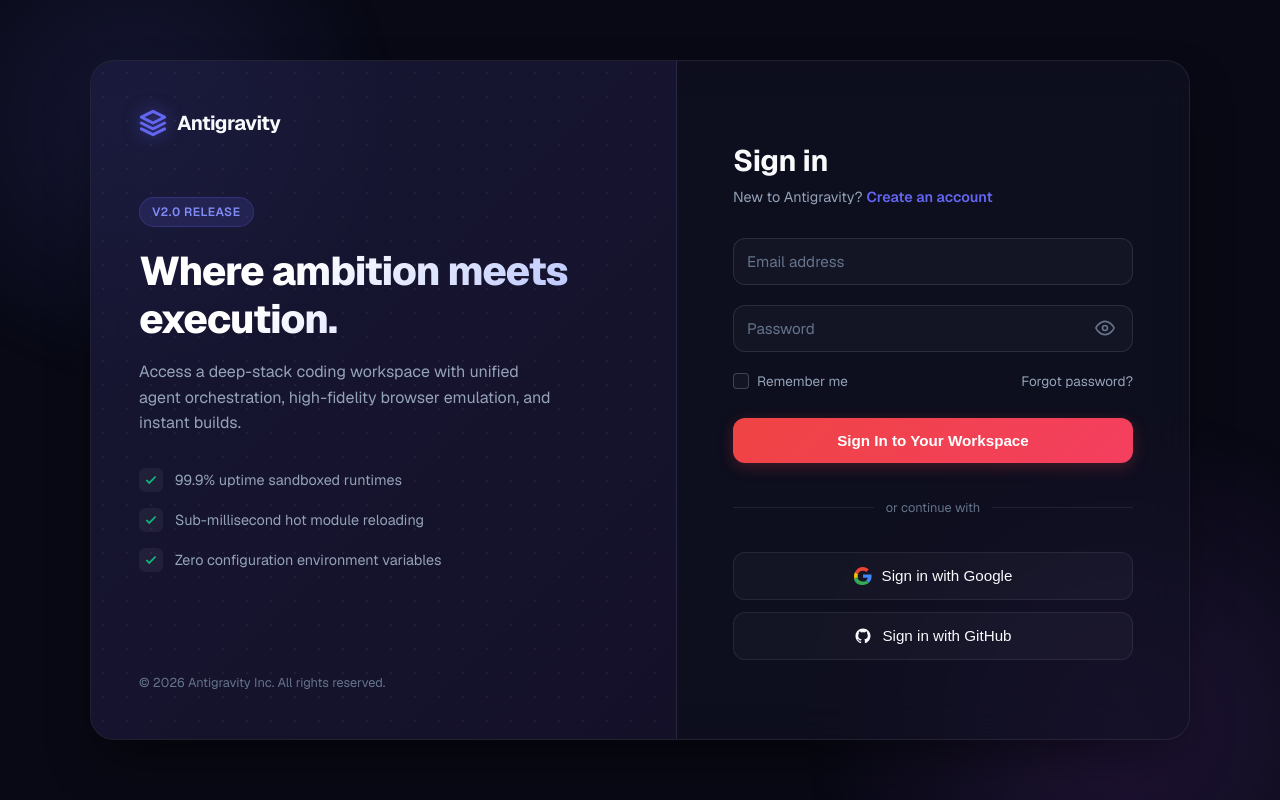
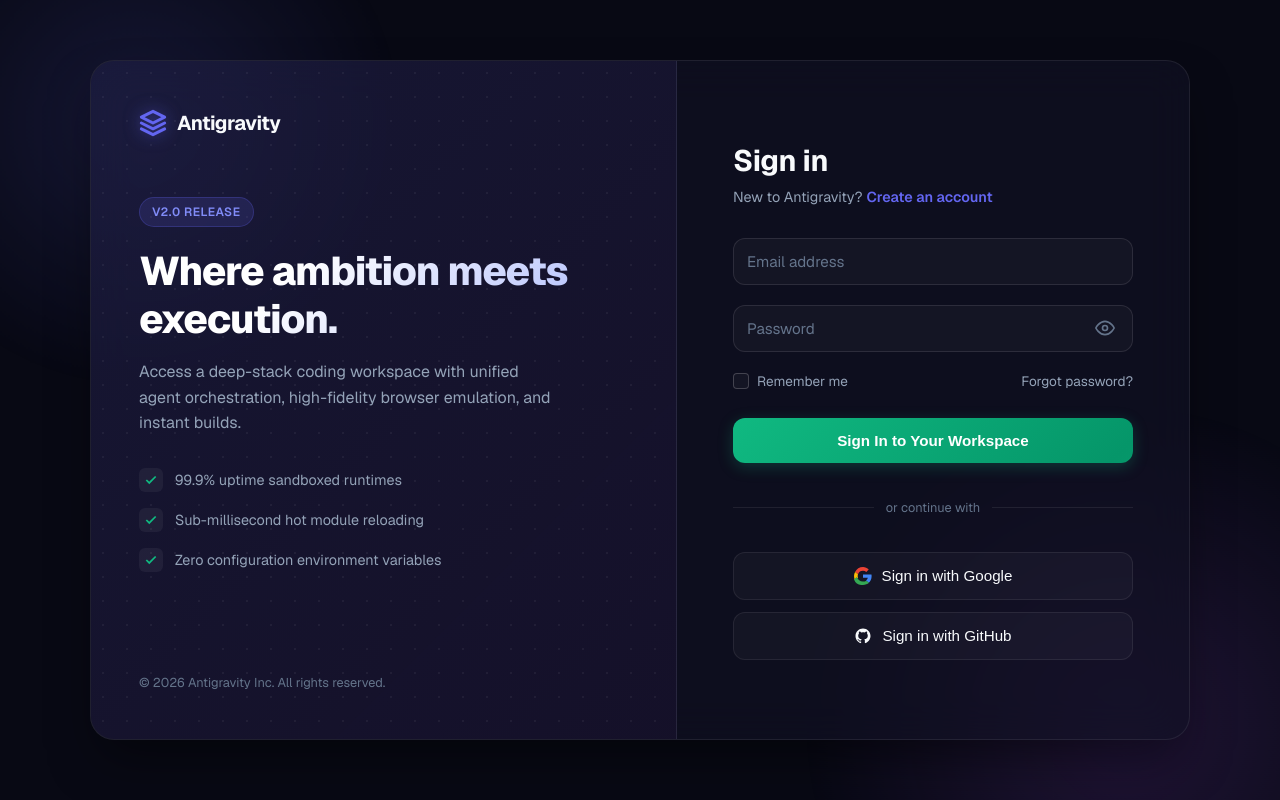
Before and after one commit to kruthikRgowda/chicken, a Next.js app: page /login in a window 1280 px wide. Built offline with nearby package versions, Linux system fonts and the light colour scheme.

Commit message:
style: change login button color from red to green

```diff
--- a/src/app/auth.module.css
+++ b/src/app/auth.module.css
@@ -421,10 +421,10 @@
   transform: translateY(0);
 }
 
-.submitButtonRed {
+.submitButtonGreen {
   margin-top: 8px;
   padding: 14px 20px;
-  background: linear-gradient(135deg, #ef4444 0%, #f43f5e 50%, #ef4444 100%);
+  background: linear-gradient(135deg, #10b981 0%, #059669 50%, #10b981 100%);
   background-size: 200% auto;
   border: none;
   border-radius: 12px;
@@ -432,7 +432,7 @@
   font-weight: 600;
   font-size: 0.95rem;
   cursor: pointer;
-  box-shadow: 0 4px 15px rgba(239, 68, 68, 0.25);
+  box-shadow: 0 4px 15px rgba(16, 185, 129, 0.25);
   transition: var(--transition-smooth);
   display: flex;
   align-items: center;
@@ -440,13 +440,13 @@
   gap: 8px;
 }
 
-.submitButtonRed:hover {
+.submitButtonGreen:hover {
   transform: translateY(-2px);
   background-position: right center;
-  box-shadow: 0 6px 20px rgba(244, 63, 94, 0.45);
+  box-shadow: 0 6px 20px rgba(5, 150, 105, 0.45);
 }
 
-.submitButtonRed:active {
+.submitButtonGreen:active {
   transform: translateY(0);
 }
 
--- a/src/app/login/page.tsx
+++ b/src/app/login/page.tsx
@@ -301,7 +301,7 @@ export default function LoginPage() {
             {/* Submit button */}
             <button
               type="submit"
-              className={styles.submitButtonRed}
+              className={styles.submitButtonGreen}
               disabled={isLoading}
             >
               {isLoading ? (
```
